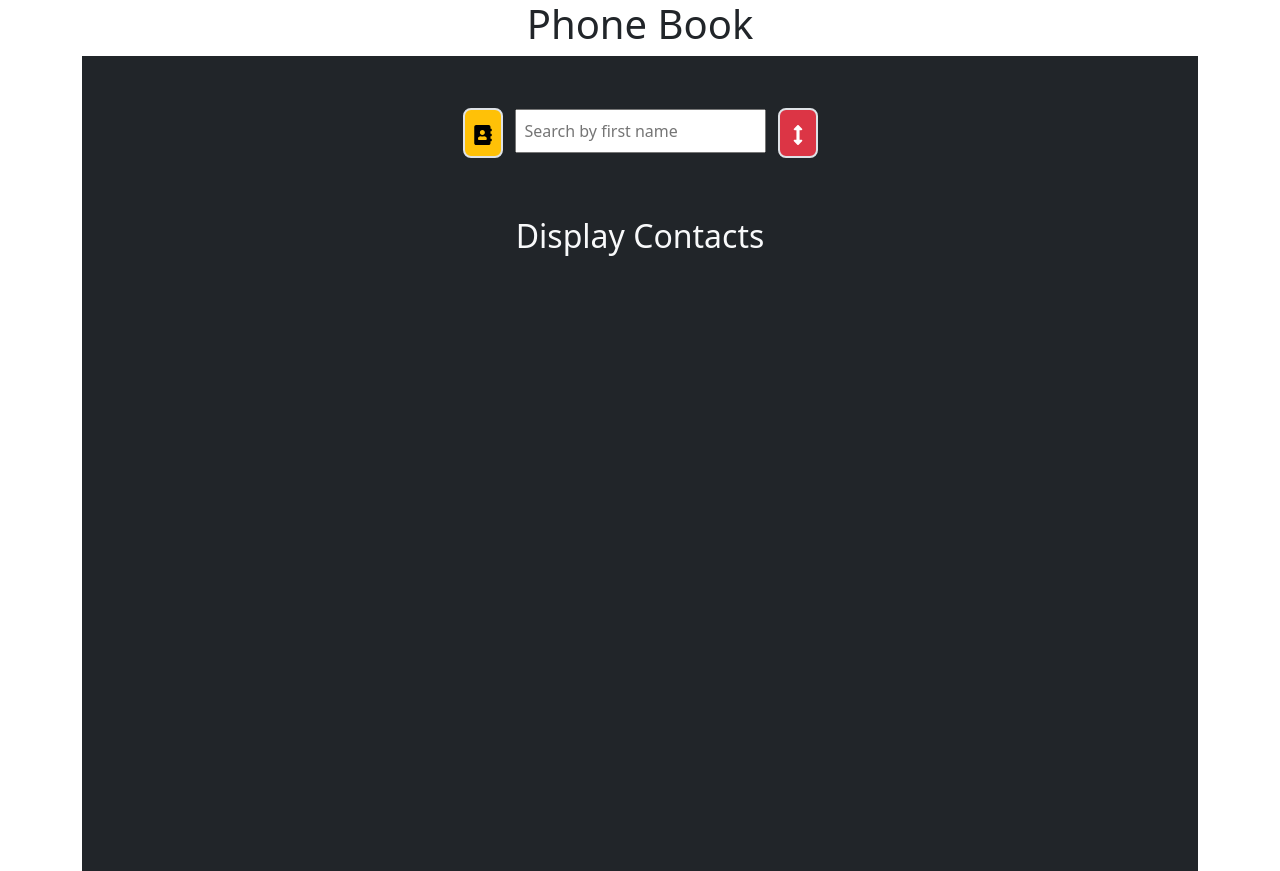
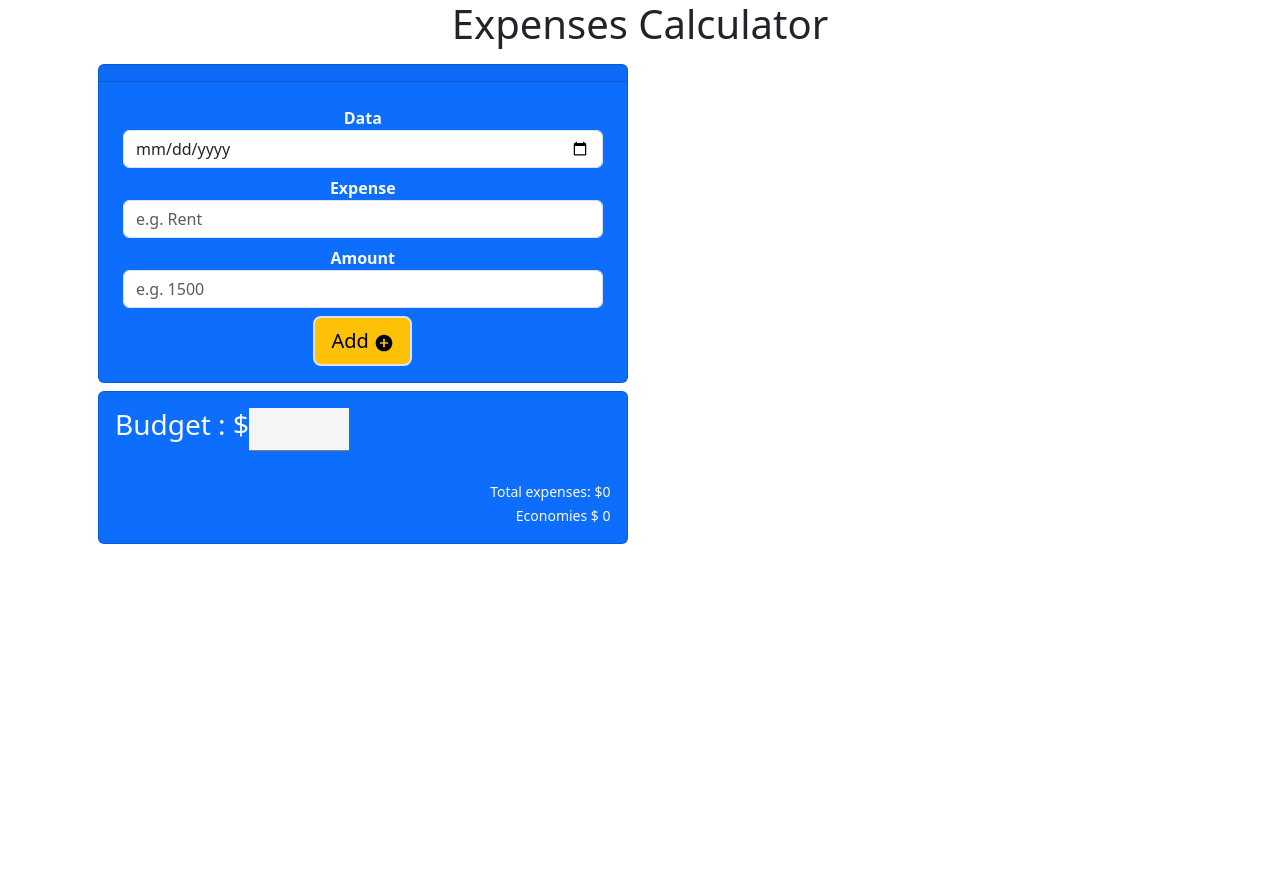
Before and after one commit to ljupchobozhinovski/react-exercises, a React (Create React App) app in the folder project-sandbox/: page / in a window 1280 px wide. After the commit the page ends 800 px from the top, so only its background shows below. Built offline with nearby package versions, Linux system fonts and the light colour scheme.

Commit message:
add expenses calculator app

```diff
--- a/project-sandbox/src/App.js
+++ b/project-sandbox/src/App.js
@@ -1,5 +1,8 @@
 import "./App.css";
-import PhoneBookApp from "./projects/24-phone-book/PhoneBookApp";
+import ExpensesCalcApp from "./projects/25-expenses-calculator/ExpensesCalcApp";
+
+
+// import PhoneBookApp from "./projects/24-phone-book/PhoneBookApp";
 // import CardGameUI from "./projects/22-card-game-ui/CardGameUI";
 // import AnimatedLoginForm from "./projects/23-animated-login/AnimatedLoginForm";
 // import TaskTrackerApp from "./projects/21-task-tracker/TaskTrackerApp";
@@ -50,7 +53,8 @@ function App() {
       {/* <TaskTrackerApp /> */}
       {/* <CardGameUI /> */}
       {/* <AnimatedLoginForm/> */}
-      <PhoneBookApp />
+      {/* <PhoneBookApp /> */}
+<ExpensesCalcApp/>
     </div>
   );
 }
--- /dev/null
+++ b/project-sandbox/src/projects/25-expenses-calculator/ExpensesCalcApp.jsx
@@ -0,0 +1,170 @@
+import React, { useState, useRef, useEffect } from "react";
+import Title from "../Components/Title";
+import ExpensesForm from "./components/ExpensesForm";
+import ExpensesList from "./components/ExpensesList";
+import { BudgetStyle } from "./style/Budget.style";
+import { v4 as uuidV4 } from "uuid";
+import ExpenseAlert from "./components/ExpenseAlert";
+
+const initialExpense = localStorage.getItem("expenses")
+  ? JSON.parse(localStorage.getItem("expenses"))
+  : [];
+
+export default function ExpensesCalcApp() {
+  const [expenses, setExpenses] = useState(initialExpense);
+
+  const [date, setDate] = useState("");
+  const [amount, setAmount] = useState("");
+  const [charge, setCharge] = useState("");
+  const [budget, setBudget] = useState("");
+  const [id, setId] = useState(0);
+  const [edit, setEdit] = useState(false);
+  const [alert, setAlert] = useState({ show: false });
+  const changeBudget = (e) => {
+    // setBudget(e.target.value);
+    setBudget(inputBudget.current.value);
+  };
+
+  const handleCharge = (e) => {
+    setCharge(e.target.value);
+  };
+
+  const handleDate = (e) => {
+    setDate(e.target.value);
+  };
+
+  const handleAmount = (e) => {
+    setAmount(e.target.value);
+  };
+
+  const handleAlert = ({ type, text }) => {
+    setAlert({ show: true, type, text });
+    setTimeout(() => {
+      setAlert({ show: false });
+    }, 3000);
+  };
+
+  const handleSubmit = (e) => {
+    e.preventDefault();
+    if (date !== "" && charge !== "" && amount > 0) {
+      if (edit) {
+        let tempExpenses = expenses.map((item) => {
+          return item.id === id ? { ...item, date, charge, amount } : item;
+        });
+        setExpenses(tempExpenses);
+        setEdit(false);
+        handleAlert({ type: "success", text: "Expense Edited" });
+      } else {
+        const singleExpense = { id: uuidV4(), date, charge, amount };
+        setExpenses([...expenses, singleExpense]);
+        handleAlert({ type: "info", text: "Expense Added" });
+      }
+      setCharge("");
+      setAmount("");
+    } else {
+      handleAlert({ type: "danger", text: "Please complete all fields" });
+    }
+  };
+  let inputBudget = useRef(null);
+
+  useEffect(() => {
+    console.log("useEffect triggered");
+    if (inputBudget.current.value === "") {
+      inputBudget.current.focus();
+    }
+    localStorage.setItem("expenses", JSON.stringify(expenses));
+  }, [expenses]);
+
+  const clearAllExpenses = () => {
+    setExpenses([]);
+    handleAlert({ type: "danger", text: "All expenses deleted." });
+  };
+
+  const handleDelete = (id) => {
+    if (window.confirm("Delete expense?")) {
+      let filteredExpenses = expenses.filter((expense) => expense.id !== id);
+      setExpenses(filteredExpenses);
+      handleAlert({ type: "danger", text: "Expense Deleted" });
+    }
+  };
+
+  const handleEdit = (id) => {
+    let editedExpense = expenses.find((expense) => expense.id === id);
+    let { charge, amount } = editedExpense;
+    setCharge(charge);
+    setAmount(amount);
+    setId(id);
+    setEdit(true);
+  };
+
+  return (
+    <main className="container">
+      <Title text={"Expenses Calculator"} />
+
+      {alert.show && <ExpenseAlert type={alert.type} text={alert.text} />}
+
+      {/* <ExpenseAlert type={"danger"}/> */}
+      <section
+        style={{
+          display: "grid",
+          gridTemplateColumns: "repeat(2, 1fr)",
+          gap: "25px",
+          margin: "1rem",
+          textAlign: "center"
+        }}
+      >
+        <aside>
+          <ExpensesForm
+            date={date}
+            handleDate={handleDate}
+            charge={charge}
+            handleCharge={handleCharge}
+            amount={amount}
+            handleAmount={handleAmount}
+            handleSubmit={handleSubmit}
+            edit={edit}
+          />
+          <section className="card mt-2 bg-primary text-light text-end">
+            <div className="card-body">
+              <BudgetStyle>
+                <small>Budget : $</small>
+                <input
+                  type="number"
+                  value={budget}
+                  onChange={changeBudget}
+                  ref={inputBudget}
+                />
+              </BudgetStyle>
+              <small className="mb-1">
+                Total expenses: $
+                {expenses.reduce((total, expense) => {
+                  return (total += parseInt(expense.amount, 10));
+                }, 0)}
+              </small>
+              <br />
+              {/* Calc economies */}
+              <small>Economies $ {calcEconomies(budget, expenses)}</small>
+            </div>
+          </section>
+        </aside>
+        <section>
+          <ExpensesList
+            expenses={expenses}
+            handleDelete={handleDelete}
+            handleEdit={handleEdit}
+            handleClearAllExpenses={clearAllExpenses}
+          />
+        </section>
+      </section>
+    </main>
+  );
+}
+
+function calcEconomies(budget, expenses) {
+  return (
+    budget -
+    expenses.reduce((total, expense) => {
+      return (total += parseInt(expense.amount, 10));
+    }, 0)
+  );
+}
--- /dev/null
+++ b/project-sandbox/src/projects/25-expenses-calculator/components/ExpenseAlert.jsx
@@ -0,0 +1,9 @@
+import React from 'react'
+
+export default function ExpenseAlert({type, text="Alert"}) {
+  return (
+    <div className={`alert alert-${type}`}>
+      {text}
+    </div>
+  )
+}
--- /dev/null
+++ b/project-sandbox/src/projects/25-expenses-calculator/components/ExpenseItem.jsx
@@ -0,0 +1,41 @@
+import React, { useState } from "react";
+import { MdEdit, MdDelete } from "react-icons/md";
+import { ExpenseItemStyle } from "../style/ExpenseItem.style";
+
+export default function ExpenseItem({ handleEdit, handleDelete, expense }) {
+  const { charge, date, amount, id } = expense;
+
+  return (
+    <ExpenseItemStyle>
+      <div className="container my-2">
+        <div className="row d-flex justify-content-between align-items-center">
+          <div className="col">
+            <small className="text-primary"> {charge}</small>
+            <br />
+            <small className="text-danger">{date}</small>
+          </div>
+          <div className="col">
+            <div className="text-success">${amount}</div>
+          </div>
+          <div className="col">
+            <button
+              className="btn btn-info m-2"
+              onClick={() => handleEdit(id)}
+            >
+              {" "}
+              <MdEdit />
+            </button>
+
+            <button
+              className="btn btn-danger m-2"
+              onClick={() => handleDelete(id)}
+            >
+              {" "}
+              <MdDelete />
+            </button>
+          </div>
+        </div>
+      </div>
+    </ExpenseItemStyle>
+  );
+}
--- /dev/null
+++ b/project-sandbox/src/projects/25-expenses-calculator/components/ExpensesForm.jsx
@@ -0,0 +1,58 @@
+import React from "react";
+import Button from "../../Components/Button";
+import FormGroup from "../../Components/FormGroup";
+import { MdEdit, MdAddCircle } from "react-icons/md";
+
+export default function ExpensesForm({
+  handleSubmit,
+  date,
+  handleDate,
+  charge,
+  handleCharge,
+  amount,
+  handleAmount,
+  edit
+}) {
+  return (
+    <form onSubmit={handleSubmit} className="card bg-primary text-light">
+      <div className="card-header"></div>
+      <div className="card-body">
+        <FormGroup
+          labelText={"Data"}
+          inputType="date"
+          values={date}
+          onChange={handleDate}
+        />
+        <FormGroup
+          labelText={"Expense"}
+          inputType="text"
+          values={charge}
+          onChange={handleCharge}
+          placeholder={"e.g. Rent"}
+
+        />
+        <FormGroup
+          labelText={"Amount"}
+          inputType="number"
+          values={amount}
+          onChange={handleAmount}
+          placeholder={"e.g. 1500"}
+        />
+        {edit ? (
+          <Button
+            text={"Edit"}
+            btnClass={"btn btn-warning"}
+            icon={<MdEdit className="btn-icon" />}
+          />
+        ) : (
+          <Button
+            text={"Add"}
+            btnClass={"btn btn-warning"}
+            icon={<MdAddCircle className="btn-icon" />
+          }
+          />
+        )}
+      </div>
+    </form>
+  );
+}
--- /dev/null
+++ b/project-sandbox/src/projects/25-expenses-calculator/components/ExpensesList.jsx
@@ -0,0 +1,32 @@
+import React from "react";
+import { MdDelete } from "react-icons/md";
+import ExpenseItem from "./ExpenseItem";
+
+export default function ExpensesList({
+  expenses,
+  handleClearAllExpenses,
+  handleDelete,
+  handleEdit
+}) {
+  return (
+    <>
+      <ul className="list list-unstyled">
+        {expenses.map((expense) => {
+          return (
+            <ExpenseItem
+              key={expense.id}
+              expense={expense}
+              handleDelete={handleDelete}
+              handleEdit={handleEdit}
+            />
+          );
+        })}
+      </ul>
+      {expenses.length > 0 && (
+        <button className="btn btn-danger" onClick={handleClearAllExpenses}>
+          <MdDelete /> Clear all expenses
+        </button>
+      )}
+    </>
+  );
+}
--- /dev/null
+++ b/project-sandbox/src/projects/25-expenses-calculator/style/Budget.style.jsx
@@ -0,0 +1,26 @@
+import styled from "styled-components";
+
+export const BudgetStyle = styled.h2`
+  display: flex;
+  input {
+    outline: none;
+    border: none;
+    width: 100px;
+    background: inherit;
+    color: inherit;
+    text-align: right;
+    border-bottom: 1px solid grey;
+    padding: 0.1rem 0.5rem;
+    margin-bottom: 1.3rem;
+    font-weight: bold;
+    &::-webkit-inner-spin-button,
+    ::-webkit-outer-spin-button {
+      -webkit-appearance: none;
+      margin: 0;
+    }
+    &:focus {
+      background: whitesmoke;
+      color: black;
+    }
+  }
+`;
--- /dev/null
+++ b/project-sandbox/src/projects/25-expenses-calculator/style/ExpenseItem.style.jsx
@@ -0,0 +1,34 @@
+import styled, { keyframes } from "styled-components";
+
+const animateExpenseStyle = keyframes`
+    0% {transform: translateY(-100px)}
+    100% {transform: translateY(0)}
+`;
+
+export const ExpenseItemStyle = styled.li`
+  display: flex;
+  flex-direction: row;
+  justify-content: space-between;
+  align-items: center;
+  font-weight: 600;
+  border-bottom: 0.5 solid;
+  box-shadow: 5px 5px 1px rgba(0, 0, 0, 0.2);
+  padding: 0.5rem;
+  margin-bottom: 1rem;
+  border-radius: 5px;
+  transition: all 0.3s ease;
+  .expense-details {
+    width: 70%;
+    display: grid;
+    grid-template-columns: 4fr 1fr 1fr;
+    align-items: center;
+  }
+  &:hover {
+    cursor: pointer;
+    box-shadow: none;
+  }
+  &.edit {
+    color: lightgray;
+  }
+  animation: ${animateExpenseStyle} 0.2s linear;
+`;
--- a/project-sandbox/src/projects/Components/FormGroup.jsx
+++ b/project-sandbox/src/projects/Components/FormGroup.jsx
@@ -22,7 +22,7 @@ export default function FormGroup({
         onInput={onInput}
         onKeyUp={onKeyUp}
         onChange={onChange}
-        className={className}
+        className={`${className} form-control`}
         readOnly={readOnly}
         ref={reference}
       />
```
